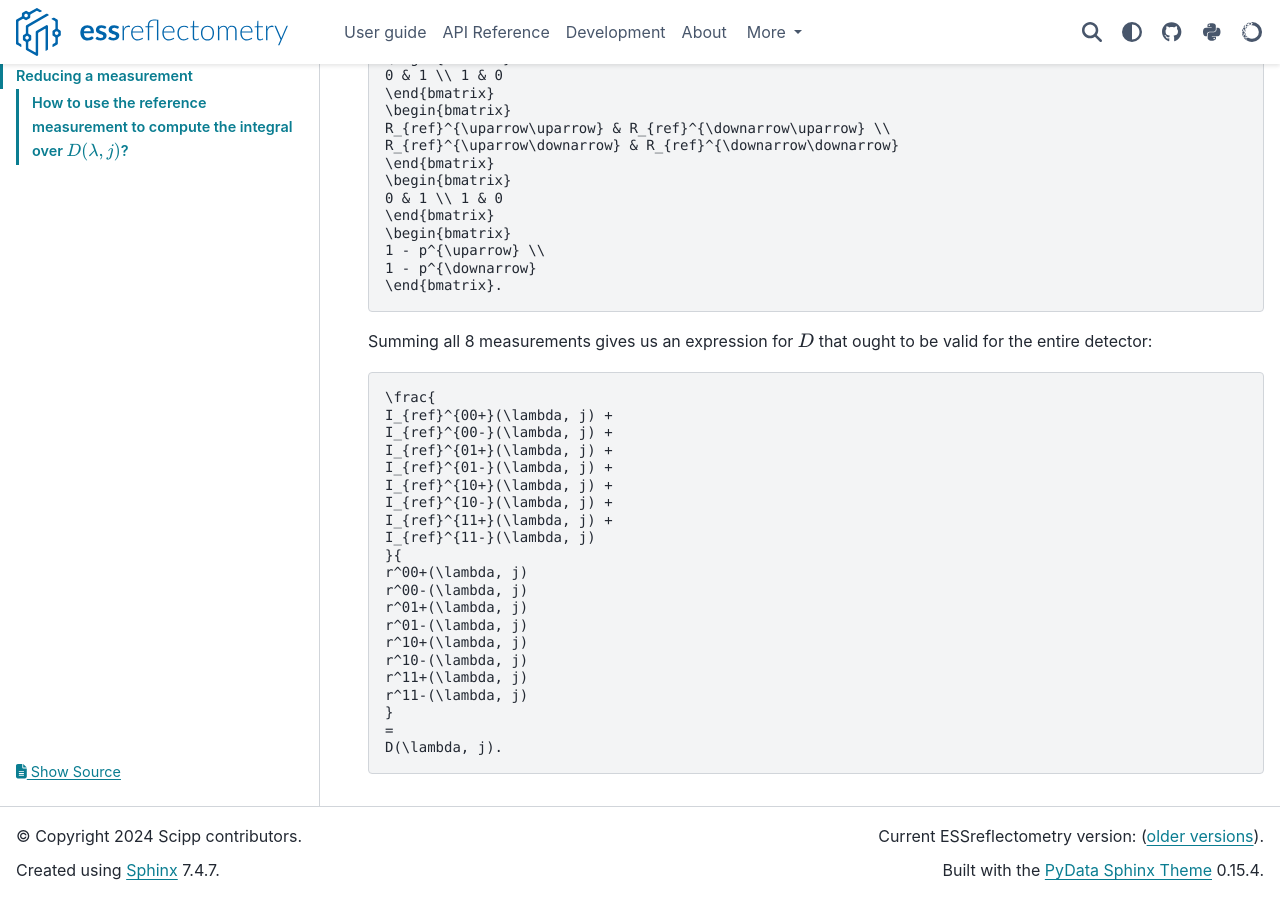
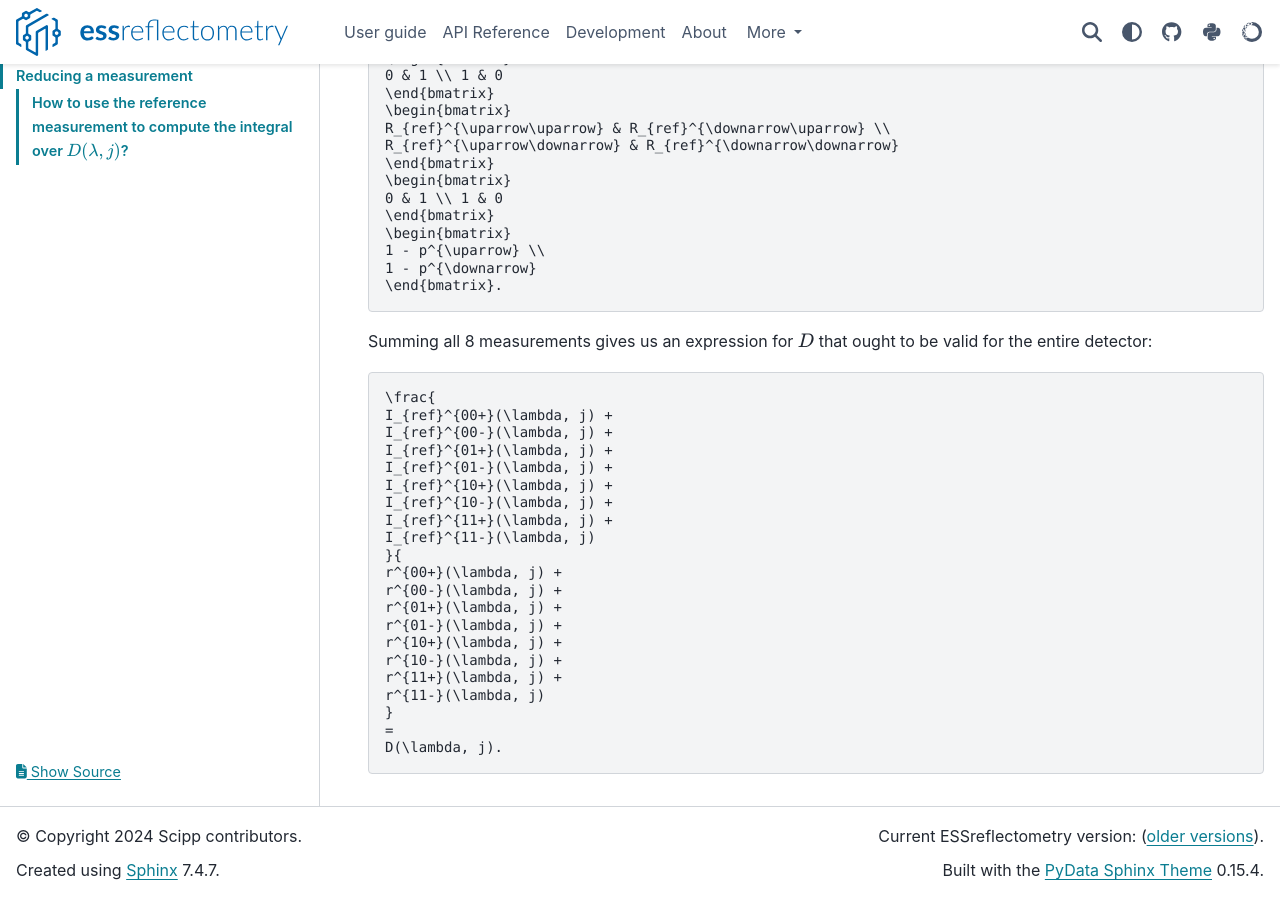
Before and after one commit to scipp/essreflectometry, a Sphinx documentation site: the page built from docs/user-guide/estia-data-reduction.md, in a window 1280 px wide and 900 px high, scrolled down 5441 px. Built offline with Sphinx 7.4.7 and the PyData theme 0.15.4, drawn with Linux system fonts in a browser that asks for light colours; the version number could not be read and is left out.

```diff
--- a/docs/user-guide/estia-data-reduction.md
+++ b/docs/user-guide/estia-data-reduction.md
@@ -283,14 +283,14 @@ I_{ref}^{10-}(\lambda, j) +
 I_{ref}^{11+}(\lambda, j) +
 I_{ref}^{11-}(\lambda, j)
 }{
-r^00+(\lambda, j)
-r^00-(\lambda, j)
-r^01+(\lambda, j)
-r^01-(\lambda, j)
-r^10+(\lambda, j)
-r^10-(\lambda, j)
-r^11+(\lambda, j)
-r^11-(\lambda, j)
+r^{00+}(\lambda, j) +
+r^{00-}(\lambda, j) +
+r^{01+}(\lambda, j) +
+r^{01-}(\lambda, j) +
+r^{10+}(\lambda, j) +
+r^{10-}(\lambda, j) +
+r^{11+}(\lambda, j) +
+r^{11-}(\lambda, j)
 }
 =
 D(\lambda, j).
```
